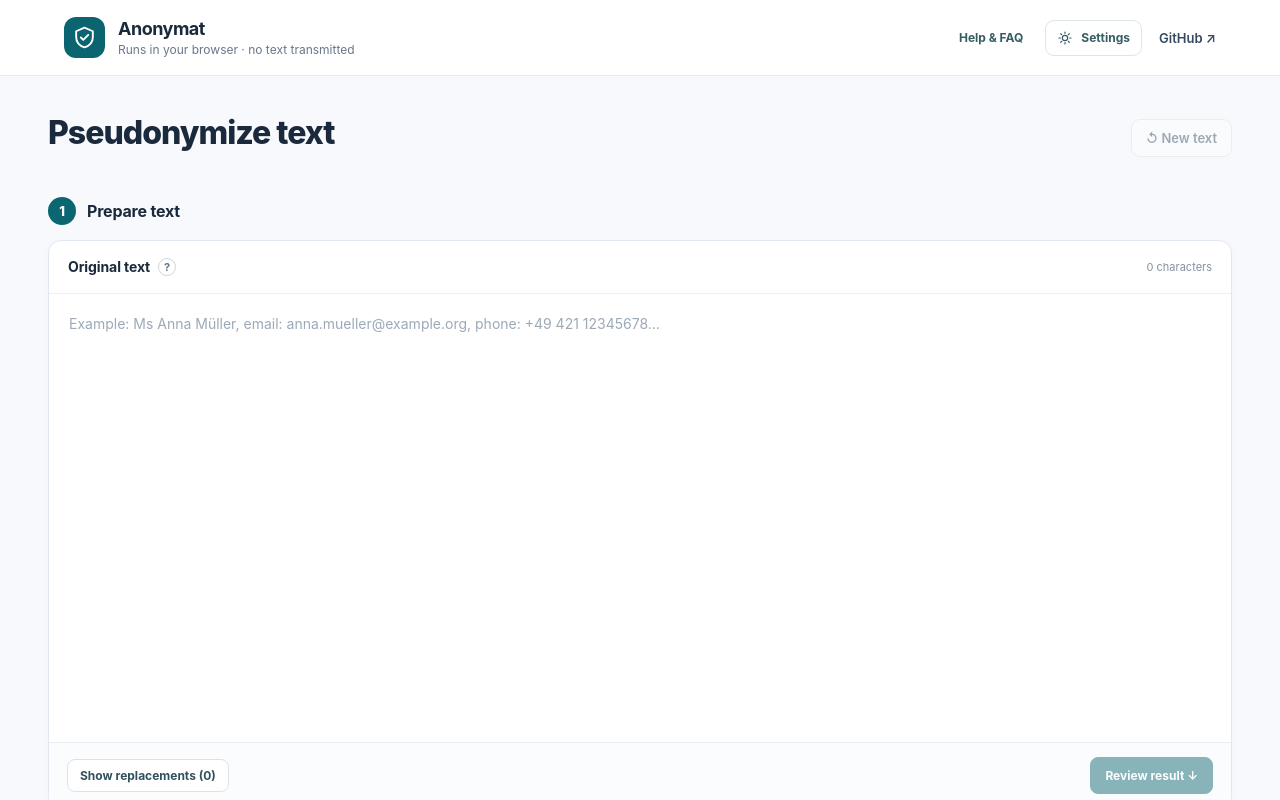
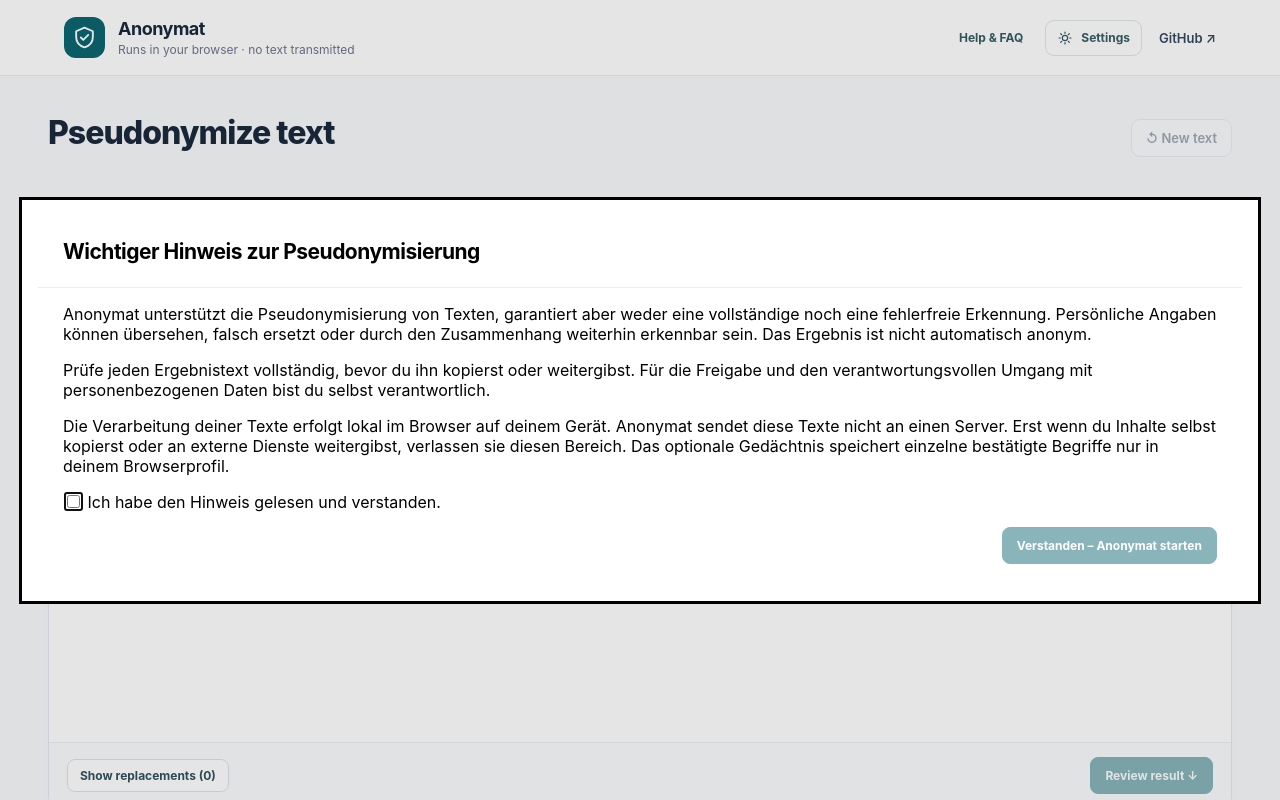
Before and after one commit to Uli-Z/Anonymat, a Svelte app in the folder v2/: page / in a window 1280 px wide. Shown: the top 800 px of the page. Built offline with nearby package versions, Linux system fonts and the light colour scheme.

Commit message:
Restore first-run privacy and pseudonymization acknowledgement in v2

```diff
--- a/v2/src/App.svelte
+++ b/v2/src/App.svelte
@@ -46,6 +46,15 @@
   }
   let syntheticSeed = $state(newSyntheticSeed());
   let dateOffsetMode = $state<'random'|'manual'>('random');
+  const FIRST_RUN_ACK_KEY = 'anonymat-first-run-ack-v2';
+  let firstRunDialog: HTMLDialogElement | undefined;
+  let firstRunConfirmed = $state(false);
+  function acknowledgeFirstRun():void{
+    if(!firstRunConfirmed)return;
+    try{localStorage.setItem(FIRST_RUN_ACK_KEY,'accepted');}
+    catch{ /* Storage may be disabled; acknowledge for this session only. */ }
+    firstRunDialog?.close();
+  }
   let settingsDialog: HTMLDialogElement | undefined;
   let faqDialog: HTMLDialogElement | undefined;
   let consentDialog: HTMLDialogElement | undefined;
@@ -167,6 +176,10 @@
       }
     }catch{ /* Private browsing can restrict site storage. */ }
     consentState=pref;
+    let firstRunAccepted=false;
+    try{firstRunAccepted=localStorage.getItem(FIRST_RUN_ACK_KEY)==='accepted';}
+    catch{ /* A blocked store means the warning will reappear on reload. */ }
+    if(!firstRunAccepted)firstRunDialog?.showModal();
     if(pref==='on'){
       void loadLearnedRules().then(rules=>{
         if(!cancelled)learnedRules=rules;
@@ -742,6 +755,23 @@
 <svelte:window onclick={closeMenuOutside} onkeydown={(event) => { if (event.key === 'Escape') menu = null; quickAction = null; }} />
 
 <div class="app-shell">
+  <dialog class="first-run-dialog" bind:this={firstRunDialog} aria-labelledby="first-run-title" aria-describedby="first-run-summary" oncancel={event=>event.preventDefault()}>
+    <div class="settings-header">
+      <h2 id="first-run-title">{t("Wichtiger Hinweis zur Pseudonymisierung")}</h2>
+    </div>
+    <div class="settings-body first-run-body">
+      <p id="first-run-summary">{t("Anonymat unterstützt die Pseudonymisierung von Texten, garantiert aber weder eine vollständige noch eine fehlerfreie Erkennung. Persönliche Angaben können übersehen, falsch ersetzt oder durch den Zusammenhang weiterhin erkennbar sein. Das Ergebnis ist nicht automatisch anonym.")}</p>
+      <p>{t("Prüfe jeden Ergebnistext vollständig, bevor du ihn kopierst oder weitergibst. Für die Freigabe und den verantwortungsvollen Umgang mit personenbezogenen Daten bist du selbst verantwortlich.")}</p>
+      <p>{t("Die Verarbeitung deiner Texte erfolgt lokal im Browser auf deinem Gerät. Anonymat sendet diese Texte nicht an einen Server. Erst wenn du Inhalte selbst kopierst oder an externe Dienste weitergibst, verlassen sie diesen Bereich. Das optionale Gedächtnis speichert einzelne bestätigte Begriffe nur in deinem Browserprofil.")}</p>
+      <label class="first-run-ack">
+        <input type="checkbox" bind:checked={firstRunConfirmed} />
+        <span>{t("Ich habe den Hinweis gelesen und verstanden.")}</span>
+      </label>
+    </div>
+    <div class="review-actions">
+      <button type="button" class="primary-button" disabled={!firstRunConfirmed} onclick={acknowledgeFirstRun}>{t("Verstanden – Anonymat starten")}</button>
+    </div>
+  </dialog>
   <header class="topbar">
     <div class="brand">
       <div class="brand-mark" aria-hidden="true">
```
